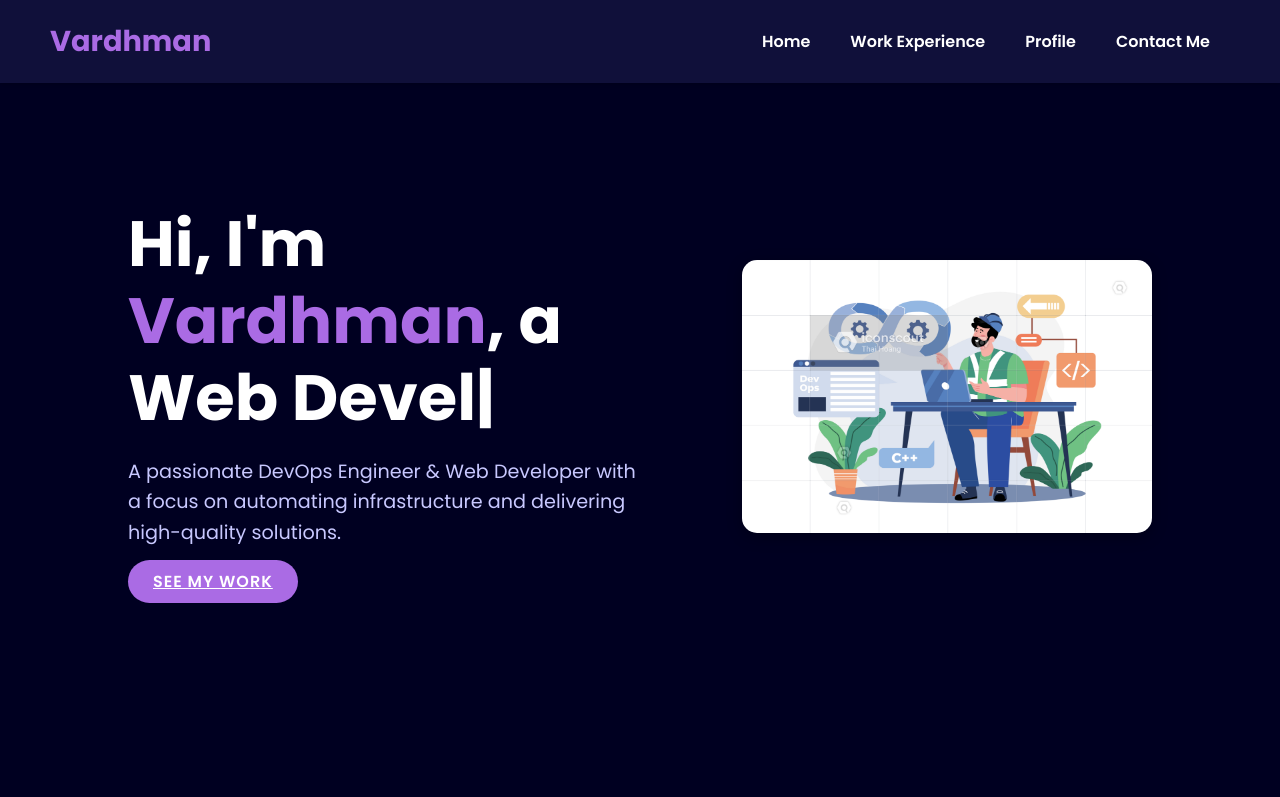
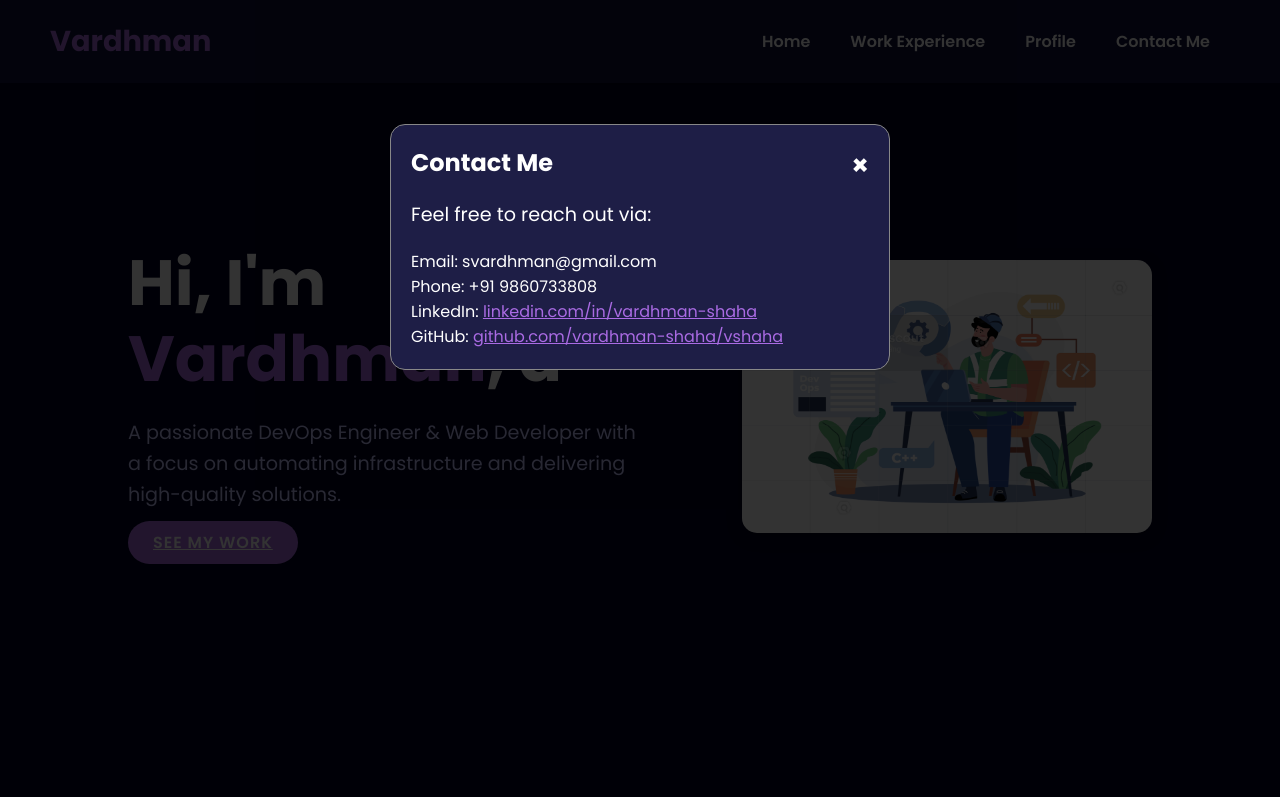
Before and after one commit to vardhman-shaha/Portfolio, a plain HTML site: page index.html in a window 1280 px wide. Both pictures are taken after a click on the link "Contact Me". Shown: the top 797 px of the page. Drawn offline with nearby package versions, Linux system fonts and the light colour scheme.

Commit message:
Update index.html

```diff
--- a/index.html
+++ b/index.html
@@ -60,7 +60,6 @@
             color: rgb(170, 107, 228);
         }
 
-        /* Hero Section */
         .hero {
             display: flex;
             justify-content: space-between;
@@ -118,7 +117,6 @@
             box-shadow: 0 4px 15px rgba(0, 0, 0, 0.3);
         }
 
-        /* Work Experience Section */
         .work-experience {
             padding: 100px 10%;
             background-color: rgb(18, 18, 62);
@@ -156,13 +154,65 @@
             transform: scale(1.05);
         }
 
-        /* Footer Section */
         footer {
             background-color: rgb(10, 10, 40);
             padding: 20px 50px;
             color: rgb(170, 107, 228);
             text-align: center;
             font-size: 1rem;
+        }
+
+        .modal {
+            display: none;
+            position: fixed;
+            z-index: 1001;
+            left: 0;
+            top: 0;
+            width: 100%;
+            height: 100%;
+            overflow: auto;
+            background-color: rgba(0, 0, 0, 0.8);
+            padding-top: 60px;
+        }
+
+        .modal-content {
+            background-color: rgb(30, 30, 70);
+            margin: 5% auto;
+            padding: 20px;
+            border: 1px solid #888;
+            width: 80%;
+            max-width: 500px;
+            border-radius: 15px;
+            color: white;
+        }
+
+        .close {
+            color: white;
+            float: right;
+            font-size: 28px;
+            font-weight: bold;
+        }
+
+        .close:hover,
+        .close:focus {
+            color: rgb(170, 107, 228);
+            text-decoration: none;
+            cursor: pointer;
+        }
+
+        .contact-details {
+            font-size: 1.2rem;
+            margin: 20px 0;
+        }
+
+        .contact-info {
+            user-select: text;
+            cursor: text;
+        }
+
+        .resume-download {
+            text-align: center;
+            margin: 40px 0;
         }
     </style>
 </head>
@@ -174,7 +224,8 @@
         <ul>
             <li><a href="#hero">Home</a></li>
             <li><a href="#experience">Work Experience</a></li>
-            <li><a href="profile.html">Profile</a></li>
+            <!-- Changed this to open a new profile page -->
+            <li><a href="profile.html" target="_blank">Profile</a></li> <!-- Link to profile.html -->
             <li><a href="javascript:void(0)" onclick="showContact()">Contact Me</a></li>
         </ul>
     </nav>
@@ -217,25 +268,42 @@
         © 2024 Vardhman | DevOps Engineer Portfolio
     </footer>
 
-    <script src="https://unpkg.com/typed.js@2.1.0/dist/typed.umd.js"></script>
+    <!-- Modal for Contact Information -->
+    <div id="contactModal" class="modal">
+        <div class="modal-content">
+            <span class="close" onclick="closeModal('contactModal')">&times;</span>
+            <h2>Contact Me</h2>
+            <p class="contact-details">Feel free to reach out via:</p>
+            <div class="contact-info">
+                <p>Email: svardhman@gmail.com</p>
+                <p>Phone: +91 9860733808</p>
+                <p>LinkedIn: <a href="https://linkedin.com/in/vardhman-shaha" style="color: rgb(170, 107, 228);">linkedin.com/in/vardhman-shaha</a></p>
+                <p>GitHub: <a href="https://github.com/vardhman-shaha/vshaha" style="color: rgb(170, 107, 228);">github.com/vardhman-shaha/vshaha</a></p>
+            </div>
+        </div>
+    </div>
 
     <script>
-        var typed = new Typed('#element', {
-            strings: ['DevOps Engineer', 'Web Developer'],
-            typeSpeed: 50,
-            backSpeed: 25,
-            backDelay: 1000,
-            loop: true,
-        });
+        function showContact() {
+            document.getElementById('contactModal').style.display = "block";
+        }
+
+        function closeModal(modalId) {
+            document.getElementById(modalId).style.display = "none";
+        }
+
+        window.onclick = function (event) {
+            var contactModal = document.getElementById("contactModal");
+            if (event.target == contactModal) {
+                contactModal.style.display = "none";
+            }
+        }
 
         function downloadResume() {
-            // Replace with the actual resume URL
-            const resumeURL = 'Vardhman_Shaha_Resume.pdf'; // Update this path
-            window.open(resumeURL, '_blank');
-        }
-
-        function showContact() {
-            document.getElementById('contactModal').style.display = "block";
+            const link = document.createElement('a');
+            link.href = 'Vardhman_Resume.pdf'; // Replace with actual resume file path
+            link.download = 'Vardhman_Resume.pdf';
+            link.click();
         }
     </script>
 
```
